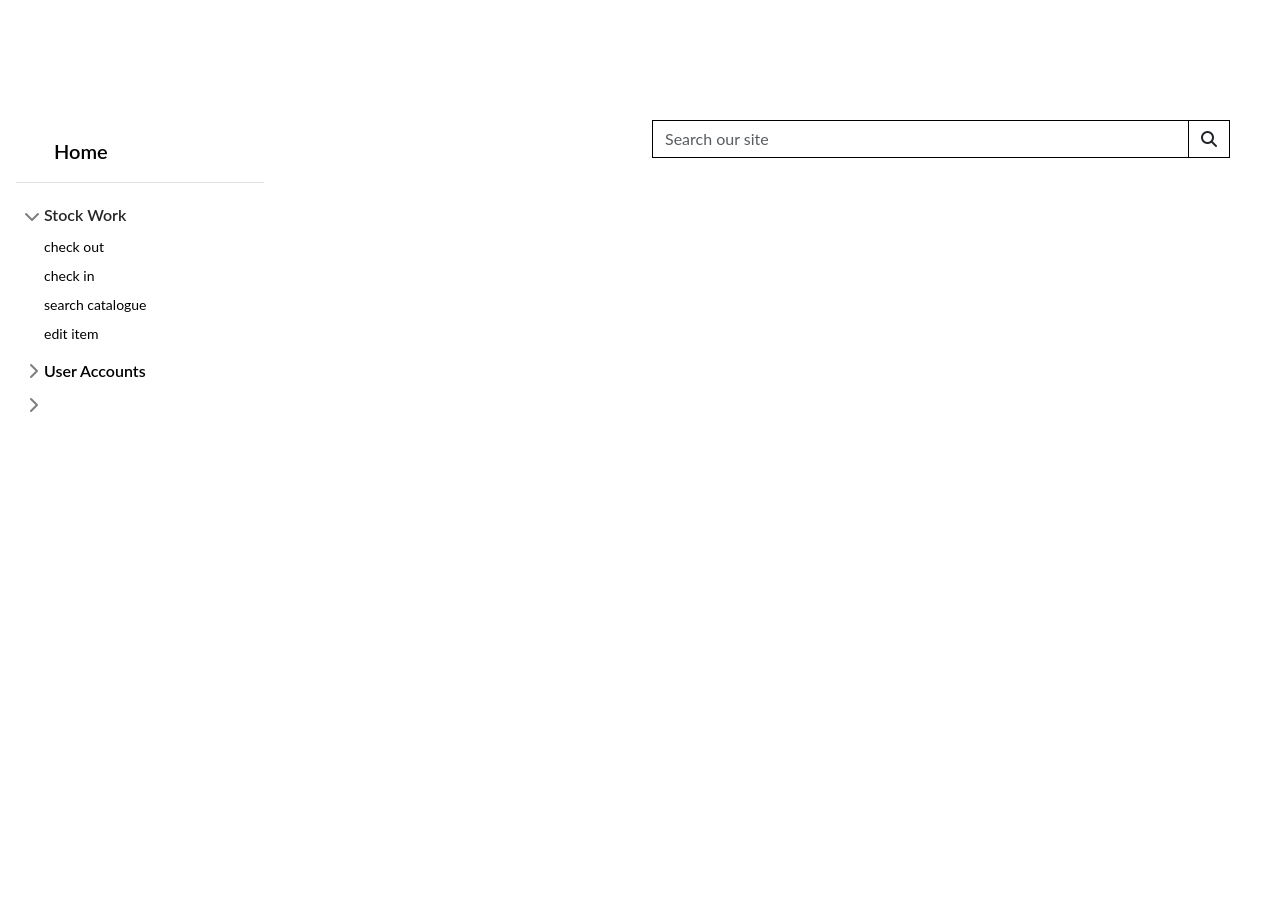
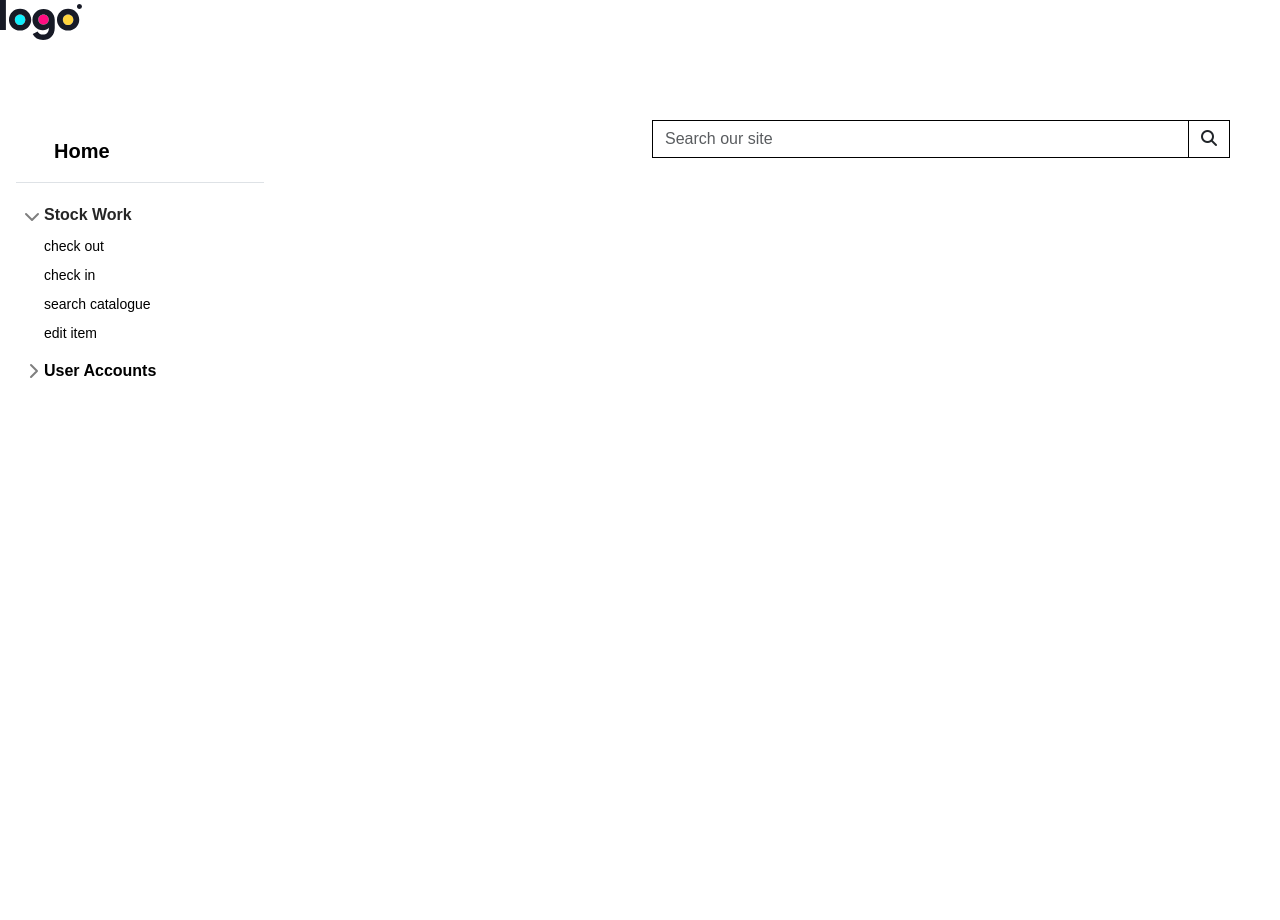
Before and after one commit to Oxymetaphoric/milestone_project_4, a Django app: page / in a window 1280 px wide. Run offline with Django 5.2, Linux system fonts and the light colour scheme; some libraries are stand-ins or nearby versions.

Commit message:
BUILD: basic styling of base template

```diff
--- a/library_management/settings.py
+++ b/library_management/settings.py
@@ -71,6 +71,7 @@ TEMPLATES = [
                 'django.template.context_processors.request',
                 'django.contrib.auth.context_processors.auth',
                 'django.contrib.messages.context_processors.messages',
+                'django.template.context_processors.media',
             ],
         },
     },
--- a/library_management/urls.py
+++ b/library_management/urls.py
@@ -14,6 +14,7 @@ Including another URLconf
     1. Import the include() function: from django.urls import include, path
     2. Add a URL to urlpatterns:  path('blog/', include('blog.urls'))
 """
+
 from django.contrib import admin
 from django.urls import path, include
 from django.conf.urls.static import static
--- a/static/css/base.css
+++ b/static/css/base.css
@@ -3,7 +3,7 @@ html {
 }
 
 body {
-  font-family: 'Lato';
+  font-family: 'Arial';
   color: #fefefe;
 }
 
--- a/static/css/sidebars.css
+++ b/static/css/sidebars.css
@@ -1,20 +1,3 @@
-body {
-  min-height: 100%;
-  min-height: -webkit-fill-available;
-}
-
-html {
-  height: -webkit-fill-available;
-}
-
-main {
-  height: 100%;
-  height: -webkit-fill-available;
-  max-height: 100%;
-  overflow-x: auto;
-  overflow-y: hidden;
-}
-
 .dropdown-toggle { outline: 0; }
 
 .btn-toggle {
--- a/templates/base.html
+++ b/templates/base.html
@@ -35,10 +35,11 @@
   </head>
   <body>
     <!-- Header container with two rows -->
-    <div class="header-container" style="height: 120px;">
-        <div class="header-row1">
+    <div class="row header-container" style="height: 120px;">
+        <div class="branding-header">
+        <img src="{{MEDIA_URL}}logo.svg" alt="corporate logo">
         </div>
-        <div class="header-row2">
+        <div class="row location-header">
           <!-- Second header row content -->
         </div>
     </div>
--- a/templates/includes/sidenav.html
+++ b/templates/includes/sidenav.html
@@ -32,7 +32,5 @@
         </ul>
       </div>
     </li>
-    <li class="mb-1">
-      <button class="btn btn-toggle d-inline-flex align-items-center rounded border-0 collapsed" data-bs-toggle="collapse" data-bs-target="#orders-collapse" aria-expanded="false">
   </ul>
 </div>
```
Also changed, not shown: media/logo.svg (added), media/logoipsum-332.svg (deleted).
